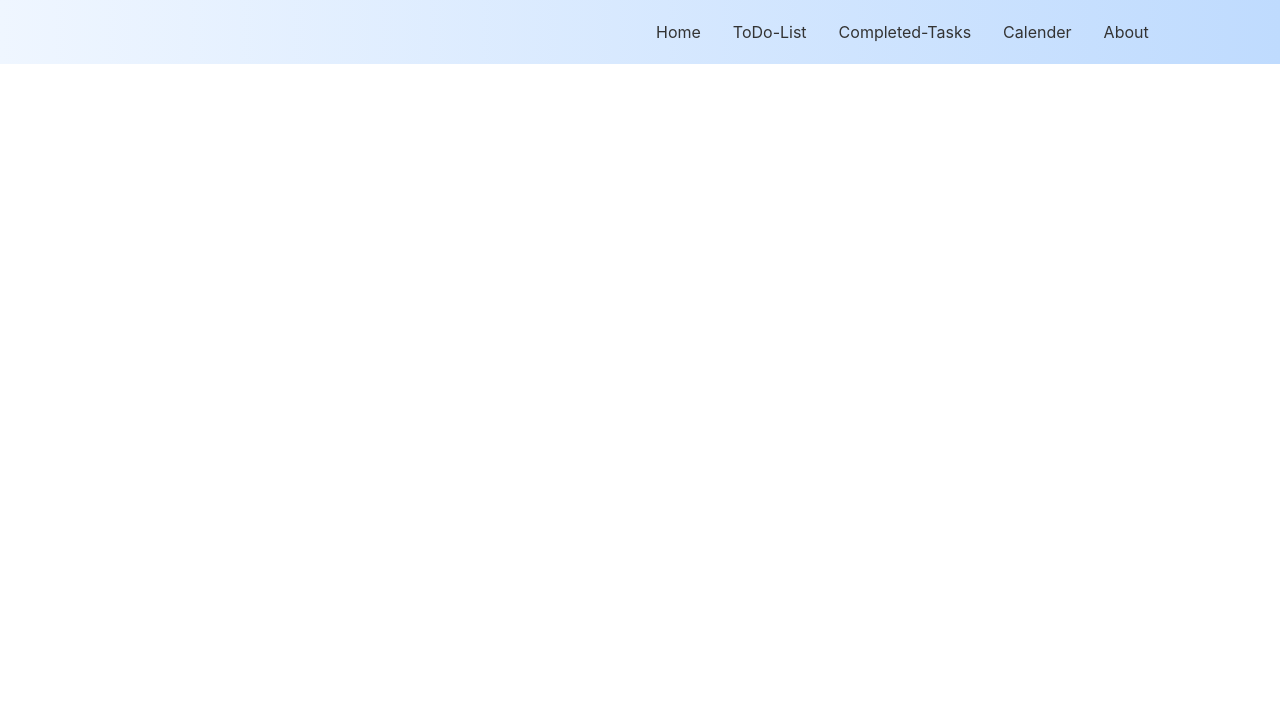
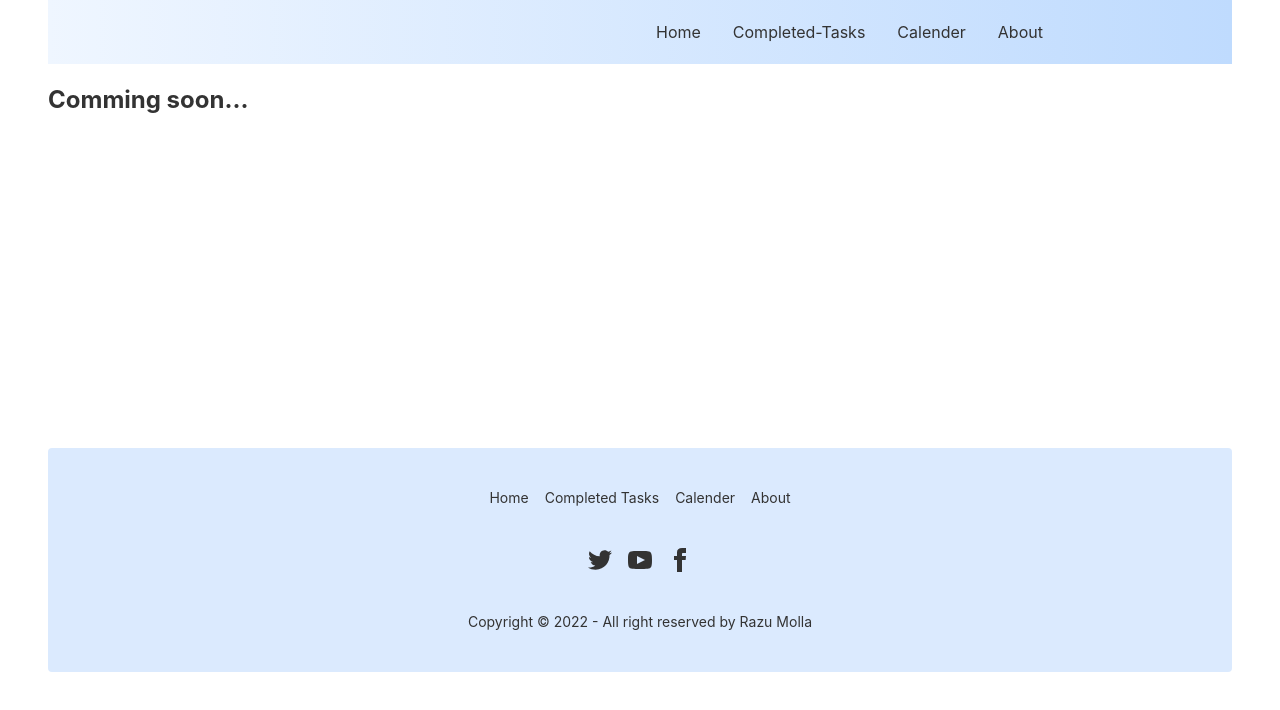
Before and after one commit to razumolla/todo-list-client, a React (Create React App) app: page /about in a window 1280 px wide. Shown: the top 710 px of the page. Built offline with nearby package versions, Linux system fonts and the light colour scheme.

Commit message:
calender with react day picker

```diff
--- a/package.json
+++ b/package.json
@@ -7,7 +7,9 @@
     "@testing-library/react": "^13.3.0",
     "@testing-library/user-event": "^13.5.0",
     "daisyui": "^2.17.0",
+    "date-fns": "^2.28.0",
     "react": "^18.2.0",
+    "react-day-picker": "^8.0.7",
     "react-dom": "^18.2.0",
     "react-router-dom": "^6.3.0",
     "react-scripts": "5.0.1",
--- a/src/App.js
+++ b/src/App.js
@@ -1,14 +1,26 @@
 import './App.css';
 import { Routes, Route } from "react-router-dom";
 import Navbar from './components/Shared/Navbar';
+import Home from './components/Pages/Home';
+import ToDoList from './components/Pages/ToDoList';
+import CompletedTasks from './components/Pages/CompletedTasks';
+import Calender from './components/Pages/Calender';
+import About from './components/Pages/About';
+import Footer from './components/Shared/Footer';
 
 function App() {
   return (
-    <div>
+    <div className='max-w-7xl mx-auto px-12'>
       <Navbar></Navbar>
       <Routes>
-        {/* <Route path="/" element={<Home />} />  */}
+        <Route path="/" element={<Home />} />
+        <Route path="/home" element={<Home />} />
+        <Route path="/todolist" element={<ToDoList />} />
+        <Route path="/completedtasks" element={<CompletedTasks />} />
+        <Route path="/calender" element={<Calender />} />
+        <Route path="/about" element={<About />} />
       </Routes>
+      <Footer></Footer>
     </div>
   );
 }
--- /dev/null
+++ b/src/components/Pages/About.js
@@ -0,0 +1,11 @@
+import React from 'react';
+
+const About = () => {
+    return (
+        <div className='h-96'>
+            <h3 className='pt-5 font-bold text-2xl'>Comming soon...</h3>
+        </div>
+    );
+};
+
+export default About;
--- /dev/null
+++ b/src/components/Pages/Calender.js
@@ -0,0 +1,33 @@
+import { format } from 'date-fns';
+import React, { useState } from 'react';
+import { DayPicker } from 'react-day-picker';
+import 'react-day-picker/dist/style.css';
+
+const Calender = () => {
+    const [date, setDate] = useState(new Date());
+    let footer = <p className='text-blue-300'>Please pick a day.</p>;
+    if (date) {
+        footer = <p className='text-blue-700 text-xl mt-5'> <span className='font-bold text-blue-400'>You picked:</span>  {format(date, 'PP')}</p>;
+    }
+
+    return (
+        <>
+            <div class="hero min-h-screen ">
+                <div class="hero-content text-center">
+                    <div class="max-w-md">
+
+                        <DayPicker
+                            mode="single"
+                            selected={date}
+                            onSelect={setDate}
+                            footer={footer}
+                        />
+
+                    </div>
+                </div>
+            </div>
+        </>
+    );
+};
+
+export default Calender;
--- /dev/null
+++ b/src/components/Pages/CompletedTasks.js
@@ -0,0 +1,11 @@
+import React from 'react';
+
+const CompletedTasks = () => {
+    return (
+        <div className='min-h-screen'>
+            <h3>From Completed Tasks</h3>
+        </div>
+    );
+};
+
+export default CompletedTasks;
--- /dev/null
+++ b/src/components/Pages/Home.js
@@ -0,0 +1,12 @@
+import React from 'react';
+import ToDoList from './ToDoList';
+
+const Home = () => {
+    return (
+        <div className='min-h-screen'>
+            <ToDoList></ToDoList>
+        </div>
+    );
+};
+
+export default Home;
--- /dev/null
+++ b/src/components/Pages/ToDoList.js
@@ -0,0 +1,11 @@
+import React from 'react';
+
+const ToDoList = () => {
+    return (
+        <div>
+            This is todo list
+        </div>
+    );
+};
+
+export default ToDoList;
--- /dev/null
+++ b/src/components/Shared/Footer.js
@@ -0,0 +1,29 @@
+import React from 'react';
+import { Link } from 'react-router-dom';
+
+const Footer = () => {
+    return (
+        <>
+            <footer class="footer footer-center p-10 bg-blue-100 text-base-content rounded">
+                <div class="grid grid-flow-col gap-4">
+                    <Link to="/home" class="link link-hover">Home</Link>
+                    <Link to="/completedtasks" class="link link-hover">Completed Tasks</Link>
+                    <Link to="/calender" class="link link-hover">Calender</Link>
+                    <Link to="/about" class="link link-hover"> About</Link>
+                </div>
+                <div>
+                    <div class="grid grid-flow-col gap-4">
+                        <a><svg xmlns="http://www.w3.org/2000/svg" width="24" height="24" viewBox="0 0 24 24" class="fill-current"><path d="M24 4.557c-.883.392-1.832.656-2.828.775 1.017-.609 1.798-1.574 2.165-2.724-.951.564-2.005.974-3.127 1.195-.897-.957-2.178-1.555-3.594-1.555-3.179 0-5.515 2.966-4.797 6.045-4.091-.205-7.719-2.165-10.148-5.144-1.29 2.213-.669 5.108 1.523 6.574-.806-.026-1.566-.247-2.229-.616-.054 2.281 1.581 4.415 3.949 4.89-.693.188-1.452.232-2.224.084.626 1.956 2.444 3.379 4.6 3.419-2.07 1.623-4.678 2.348-7.29 2.04 2.179 1.397 4.768 2.212 7.548 2.212 9.142 0 14.307-7.721 13.995-14.646.962-.695 1.797-1.562 2.457-2.549z"></path></svg></a>
+                        <a><svg xmlns="http://www.w3.org/2000/svg" width="24" height="24" viewBox="0 0 24 24" class="fill-current"><path d="M19.615 3.184c-3.604-.246-11.631-.245-15.23 0-3.897.266-4.356 2.62-4.385 8.816.029 6.185.484 8.549 4.385 8.816 3.6.245 11.626.246 15.23 0 3.897-.266 4.356-2.62 4.385-8.816-.029-6.185-.484-8.549-4.385-8.816zm-10.615 12.816v-8l8 3.993-8 4.007z"></path></svg></a>
+                        <a><svg xmlns="http://www.w3.org/2000/svg" width="24" height="24" viewBox="0 0 24 24" class="fill-current"><path d="M9 8h-3v4h3v12h5v-12h3.642l.358-4h-4v-1.667c0-.955.192-1.333 1.115-1.333h2.885v-5h-3.808c-3.596 0-5.192 1.583-5.192 4.615v3.385z"></path></svg></a>
+                    </div>
+                </div>
+                <div>
+                    <p>Copyright © 2022 - All right reserved by Razu Molla</p>
+                </div>
+            </footer>
+        </>
+    );
+};
+
+export default Footer;
--- a/src/components/Shared/Navbar.js
+++ b/src/components/Shared/Navbar.js
@@ -4,7 +4,7 @@
 const Navbar = () => {
     const menuItem = <>
         <li><Link to="/home">Home</Link></li>
-        <li><Link to="/todolist">ToDo-List</Link></li>
+        {/* <li><Link to="/todolist">ToDo-List</Link></li> */}
         <li><Link to="/completedtasks">Completed-Tasks</Link></li>
         <li><Link to="/calender">Calender</Link></li>
         <li><Link to="/about">About</Link></li>
```
Also changed, not shown: 1 other file (tests, documents, lock files or other folders).
